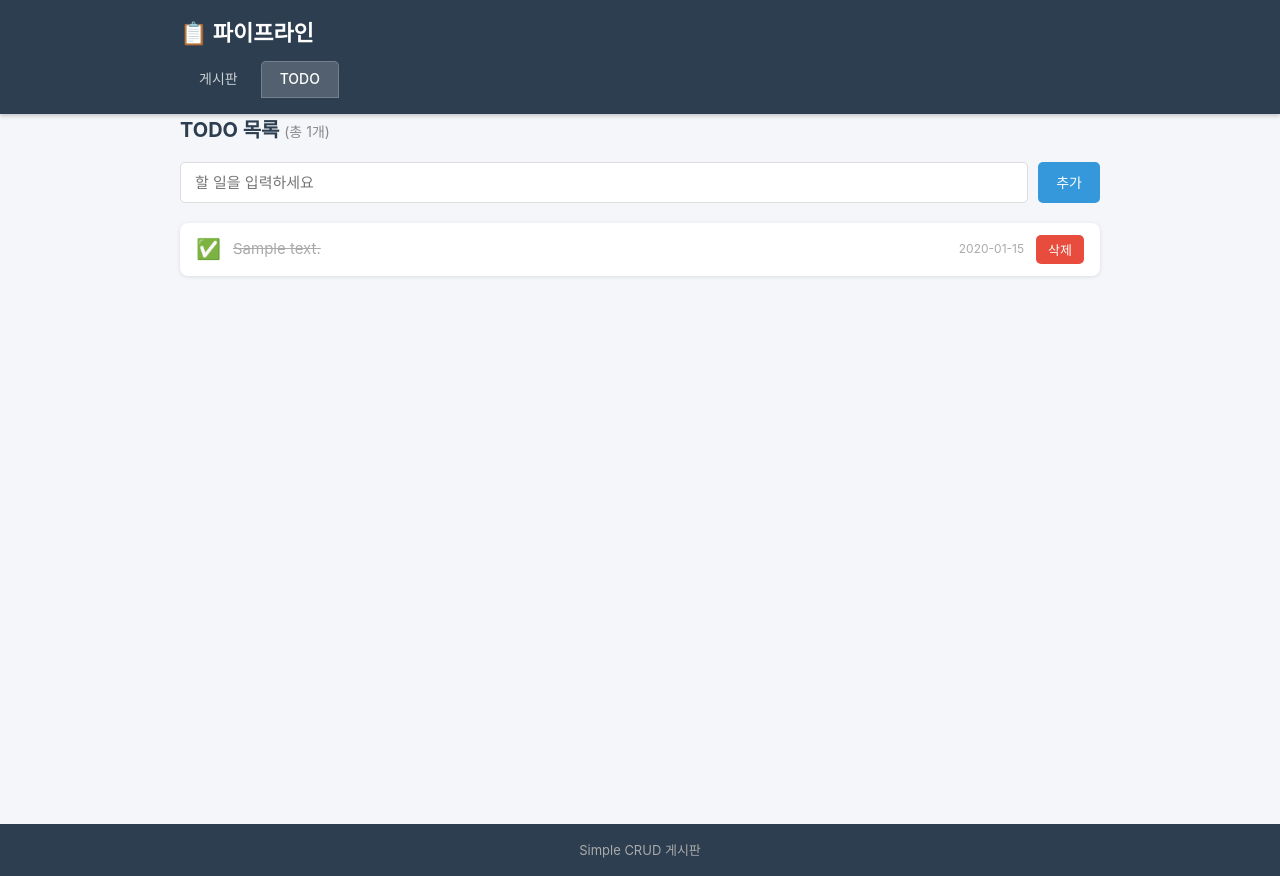
After one commit to kchmin/pipeline, a Flask app: page /todos in a window 1280 px wide. The commit adds this page. Run offline with Flask 3, Linux system fonts and the light colour scheme; tables that the repository leaves empty hold one stand-in row (values such as "Sample post").

Commit message:
feat: TODO 관리 기능 추가 (closes #4) (#5)
- todos 테이블 스키마 추가 (init_db)
- /todos, /todos/add, /todos/<id>/toggle, /todos/<id>/delete 라우트 구현
- 상단 네비게이션에 게시판/TODO 탭 추가
- todos.html 템플릿 생성 (목록/추가/완료토글/삭제)
- style.css에 네비게이션 탭 및 TODO 관련 스타일 추가

Co-authored-by: claude[bot] <41898282+claude[bot]@users.noreply.github.com>
Co-authored-by: kchmin <kchmin@users.noreply.github.com>

```diff
--- a/app.py
+++ b/app.py
@@ -23,6 +23,14 @@ def init_db():
                 content TEXT NOT NULL,
                 created_at TIMESTAMP DEFAULT CURRENT_TIMESTAMP,
                 updated_at TIMESTAMP DEFAULT CURRENT_TIMESTAMP
+            )
+        ''')
+        conn.execute('''
+            CREATE TABLE IF NOT EXISTS todos (
+                id INTEGER PRIMARY KEY AUTOINCREMENT,
+                content TEXT NOT NULL,
+                done INTEGER DEFAULT 0,
+                created_at TIMESTAMP DEFAULT CURRENT_TIMESTAMP
             )
         ''')
         conn.commit()
@@ -108,6 +116,52 @@ def delete_post(post_id):
     return redirect(url_for('index'))
 
 
+@app.route('/todos')
+def todos():
+    with get_db() as conn:
+        items = conn.execute(
+            'SELECT * FROM todos ORDER BY created_at DESC'
+        ).fetchall()
+    return render_template('todos.html', todos=items)
+
+
+@app.route('/todos/add', methods=['POST'])
+def add_todo():
+    content = request.form.get('content', '').strip()
+    if not content:
+        flash('할 일을 입력해주세요.', 'error')
+        return redirect(url_for('todos'))
+    with get_db() as conn:
+        conn.execute('INSERT INTO todos (content) VALUES (?)', (content,))
+        conn.commit()
+    flash('할 일이 추가되었습니다.', 'success')
+    return redirect(url_for('todos'))
+
+
+@app.route('/todos/<int:todo_id>/toggle', methods=['POST'])
+def toggle_todo(todo_id):
+    with get_db() as conn:
+        todo = conn.execute('SELECT done FROM todos WHERE id = ?', (todo_id,)).fetchone()
+        if todo is None:
+            flash('항목을 찾을 수 없습니다.', 'error')
+            return redirect(url_for('todos'))
+        conn.execute(
+            'UPDATE todos SET done = ? WHERE id = ?',
+            (0 if todo['done'] else 1, todo_id)
+        )
+        conn.commit()
+    return redirect(url_for('todos'))
+
+
+@app.route('/todos/<int:todo_id>/delete', methods=['POST'])
+def delete_todo(todo_id):
+    with get_db() as conn:
+        conn.execute('DELETE FROM todos WHERE id = ?', (todo_id,))
+        conn.commit()
+    flash('할 일이 삭제되었습니다.', 'success')
+    return redirect(url_for('todos'))
+
+
 if __name__ == '__main__':
     init_db()
     app.run(debug=True)
--- a/static/css/style.css
+++ b/static/css/style.css
@@ -38,6 +38,34 @@ header h1 a {
 
 header h1 a:hover {
     opacity: 0.85;
+}
+
+.main-nav {
+    display: flex;
+    gap: 4px;
+    margin-top: 10px;
+}
+
+.nav-tab {
+    padding: 6px 18px;
+    border-radius: 5px 5px 0 0;
+    color: rgba(255,255,255,0.75);
+    text-decoration: none;
+    font-size: 14px;
+    font-weight: 500;
+    transition: all 0.15s ease;
+    border: 1px solid transparent;
+}
+
+.nav-tab:hover {
+    color: white;
+    background: rgba(255,255,255,0.1);
+}
+
+.nav-tab.active {
+    color: white;
+    background: rgba(255,255,255,0.18);
+    border-color: rgba(255,255,255,0.2);
 }
 
 /* Footer */
@@ -332,3 +360,96 @@ main {
     padding-top: 20px;
     border-top: 1px solid #eee;
 }
+
+/* TODO */
+.todo-add-form {
+    margin-bottom: 20px;
+}
+
+.todo-input-row {
+    display: flex;
+    gap: 10px;
+}
+
+.todo-input {
+    flex: 1;
+    padding: 10px 14px;
+    border: 1px solid #ddd;
+    border-radius: 5px;
+    font-size: 15px;
+    font-family: inherit;
+    color: #333;
+    background: white;
+    transition: border-color 0.15s;
+}
+
+.todo-input:focus {
+    outline: none;
+    border-color: #3498db;
+    box-shadow: 0 0 0 3px rgba(52,152,219,0.1);
+}
+
+.todo-list {
+    display: flex;
+    flex-direction: column;
+    gap: 8px;
+}
+
+.todo-item {
+    display: flex;
+    align-items: center;
+    gap: 12px;
+    background: white;
+    border-radius: 8px;
+    padding: 12px 16px;
+    box-shadow: 0 1px 4px rgba(0,0,0,0.1);
+    transition: opacity 0.15s;
+}
+
+.todo-item.todo-done .todo-content {
+    text-decoration: line-through;
+    color: #aaa;
+}
+
+.todo-check {
+    background: none;
+    border: none;
+    cursor: pointer;
+    font-size: 20px;
+    padding: 0;
+    line-height: 1;
+    flex-shrink: 0;
+}
+
+.todo-toggle-form,
+.todo-delete-form {
+    display: flex;
+    align-items: center;
+    margin: 0;
+}
+
+.todo-content {
+    flex: 1;
+    font-size: 15px;
+    color: #333;
+}
+
+.todo-date {
+    font-size: 12px;
+    color: #aaa;
+    flex-shrink: 0;
+}
+
+.btn-sm {
+    padding: 5px 12px;
+    font-size: 13px;
+}
+
+.empty-todo {
+    text-align: center;
+    color: #999;
+    padding: 40px;
+    background: white;
+    border-radius: 8px;
+    box-shadow: 0 1px 4px rgba(0,0,0,0.1);
+}
--- a/templates/base.html
+++ b/templates/base.html
@@ -9,7 +9,17 @@
 <body>
     <header>
         <div class="container">
-            <h1><a href="{{ url_for('index') }}">📋 게시판</a></h1>
+            <h1><a href="{{ url_for('index') }}">📋 파이프라인</a></h1>
+            <nav class="main-nav">
+                <a href="{{ url_for('index') }}"
+                   class="nav-tab {% if request.endpoint in ('index', 'view_post', 'create_post', 'edit_post') %}active{% endif %}">
+                    게시판
+                </a>
+                <a href="{{ url_for('todos') }}"
+                   class="nav-tab {% if request.endpoint in ('todos', 'add_todo', 'toggle_todo', 'delete_todo') %}active{% endif %}">
+                    TODO
+                </a>
+            </nav>
         </div>
     </header>
 
--- /dev/null
+++ b/templates/todos.html
@@ -0,0 +1,38 @@
+{% extends 'base.html' %}
+
+{% block title %}TODO 관리{% endblock %}
+
+{% block content %}
+<div class="page-header">
+    <h2>TODO 목록 <span class="post-count">(총 {{ todos|length }}개)</span></h2>
+</div>
+
+<div class="todo-add-form">
+    <form action="{{ url_for('add_todo') }}" method="post" class="todo-input-row">
+        <input type="text" name="content" placeholder="할 일을 입력하세요" class="todo-input" required>
+        <button type="submit" class="btn btn-primary">추가</button>
+    </form>
+</div>
+
+<div class="todo-list">
+    {% if todos %}
+        {% for todo in todos %}
+        <div class="todo-item {% if todo.done %}todo-done{% endif %}">
+            <form action="{{ url_for('toggle_todo', todo_id=todo.id) }}" method="post" class="todo-toggle-form">
+                <button type="submit" class="todo-check" title="완료 토글">
+                    {% if todo.done %}✅{% else %}⬜{% endif %}
+                </button>
+            </form>
+            <span class="todo-content">{{ todo.content }}</span>
+            <span class="todo-date">{{ todo.created_at[:10] }}</span>
+            <form action="{{ url_for('delete_todo', todo_id=todo.id) }}" method="post" class="todo-delete-form">
+                <button type="submit" class="btn btn-danger btn-sm"
+                        onclick="return confirm('삭제하시겠습니까?')">삭제</button>
+            </form>
+        </div>
+        {% endfor %}
+    {% else %}
+        <div class="empty-todo">등록된 할 일이 없습니다.</div>
+    {% endif %}
+</div>
+{% endblock %}
```
